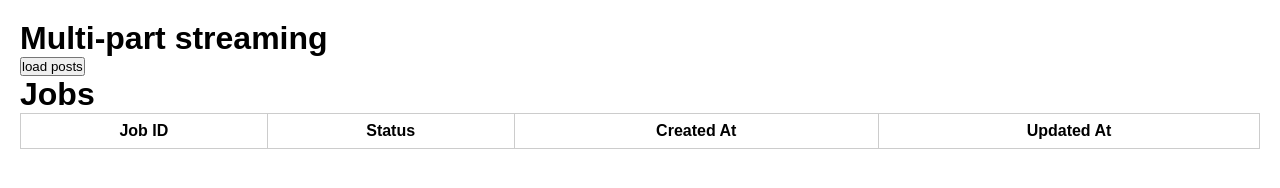
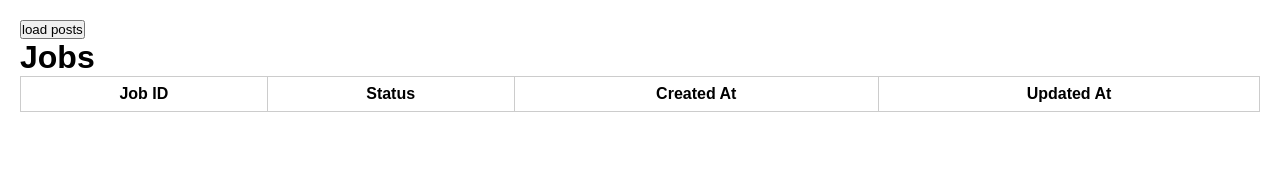
Before and after one commit to M0rfes/multipart-mixed, a plain HTML site: page public/index.html in a window 1280 px wide. Drawn offline with Linux system fonts and the light colour scheme.

Commit message:
Remove redundant header from index.html

```diff
--- a/public/index.html
+++ b/public/index.html
@@ -28,7 +28,6 @@
     </style>
   </head>
   <body>
-    <h1>Multi-part streaming</h1>
     <button id="start">load posts</button>
     <h1>Jobs</h1>
     <table>
```
